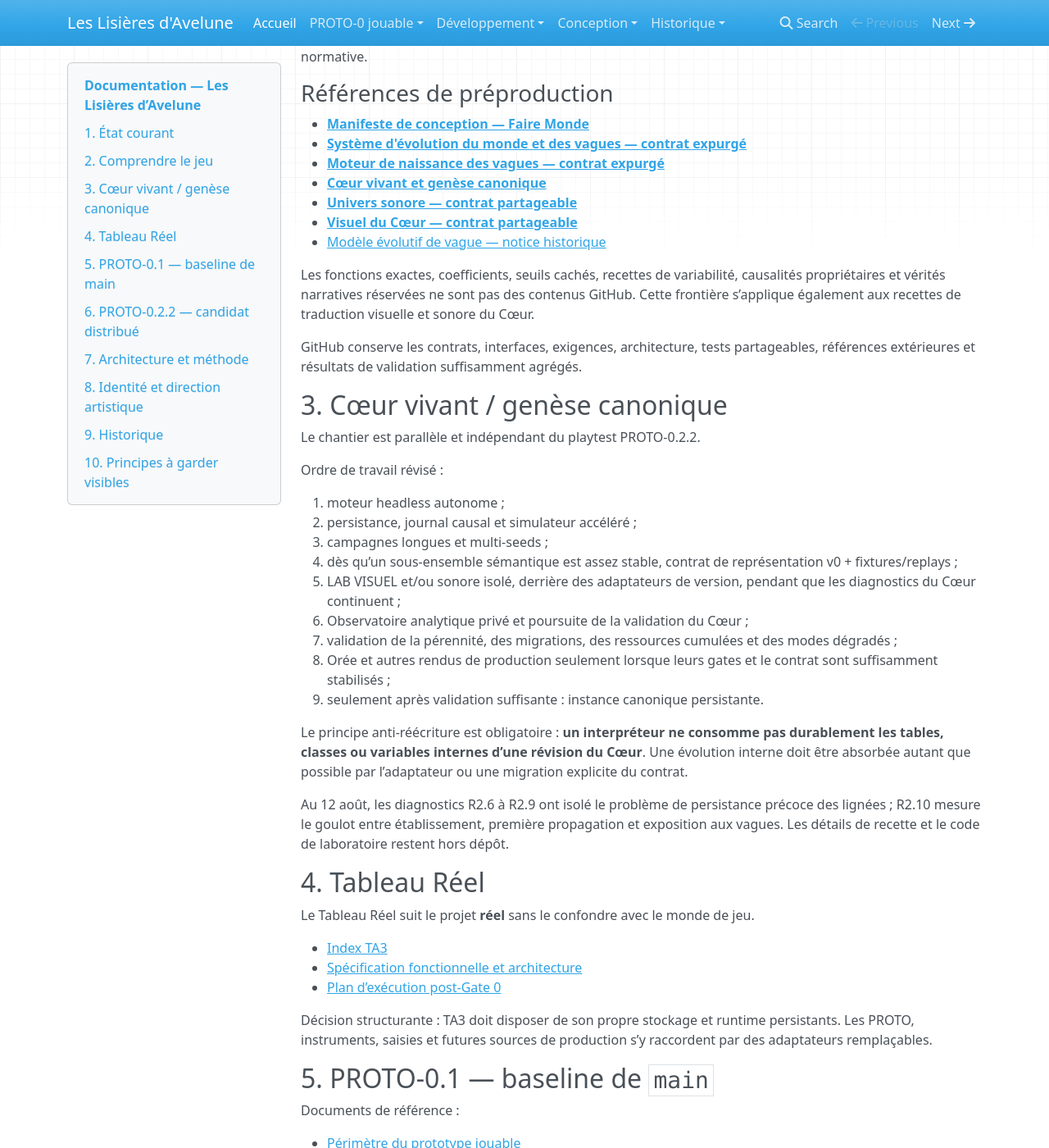
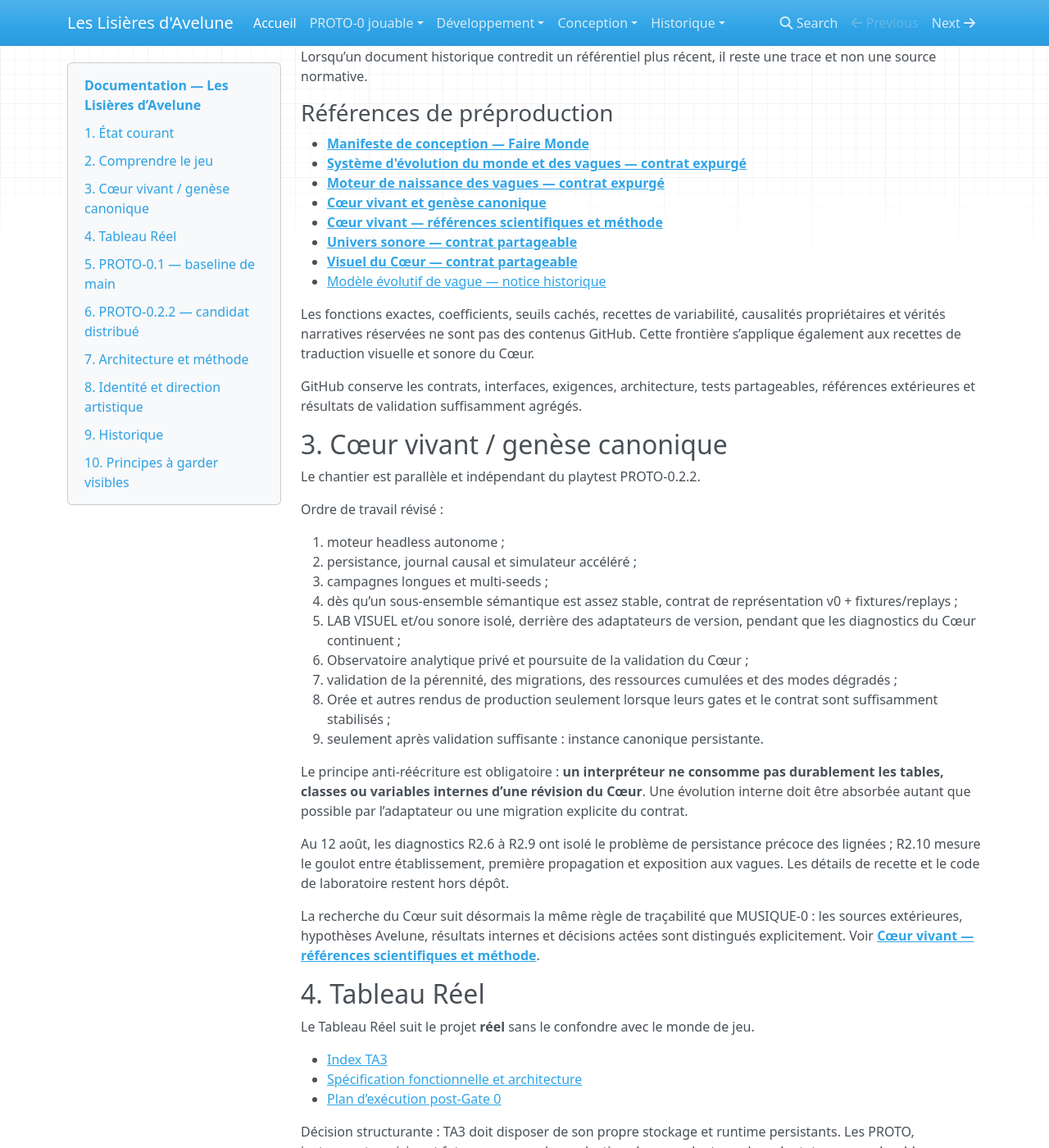
Before and after one commit to Abeliome-Officiel/les-lisieres-avelune, an MkDocs documentation site: the page built from docs/index.md, in a window 1280 px wide and 1400 px high, scrolled down 1042 px. Shown: the whole window at 82% size. Built offline with MkDocs 1.6.1, drawn with Linux system fonts in a browser that asks for light colours; nearby versions of some CDN libraries; some of the changed text lies outside the part shown.

Commit message:
docs: indexer le registre scientifique du Cœur

```diff
--- a/docs/index.md
+++ b/docs/index.md
@@ -27,6 +27,7 @@ Le nettoyage de l’ancien historique GitHub est **clos**. La synchronisation no
 - [Vagues, météo et Échos](04_evenements_et_donnees_reelles.md)
 - [Social et communication](05_social_et_communication.md)
 - [Accessibilité, éthique et inclusivité](06_accessibilite_ethique.md)
+- [Sources et inspirations](09_sources.md)
 - [Background](10_background_avelune.md)
 - [Trame RPG](14_trame_rpg.md)
 - [Passage et Lisière](15_lisiere_et_passage.md)
@@ -41,6 +42,7 @@ Lorsqu’un document historique contredit un référentiel plus récent, il rest
 - **[Système d'évolution du monde et des vagues — contrat expurgé](19_systeme_evolution_vague_v0.2.md)**
 - **[Moteur de naissance des vagues — contrat expurgé](20_moteur_naissance_vagues_v0.1.md)**
 - **[Cœur vivant et genèse canonique](21_coeur_vivant_genese_canonique.md)**
+- **[Cœur vivant — références scientifiques et méthode](25_coeur_vivant_references_methode.md)**
 - **[Univers sonore — contrat partageable](23_univers_sonore_contrat_public.md)**
 - **[Visuel du Cœur — contrat partageable](24_visuel_coeur_contrat_public.md)**
 - [Modèle évolutif de vague — notice historique](18_modele_vague_evolutive.md)
@@ -68,6 +70,8 @@ Ordre de travail révisé :
 Le principe anti-réécriture est obligatoire : **un interpréteur ne consomme pas durablement les tables, classes ou variables internes d’une révision du Cœur**. Une évolution interne doit être absorbée autant que possible par l’adaptateur ou une migration explicite du contrat.
 
 Au 12 août, les diagnostics R2.6 à R2.9 ont isolé le problème de persistance précoce des lignées ; R2.10 mesure le goulot entre établissement, première propagation et exposition aux vagues. Les détails de recette et le code de laboratoire restent hors dépôt.
+
+La recherche du Cœur suit désormais la même règle de traçabilité que MUSIQUE-0 : les sources extérieures, hypothèses Avelune, résultats internes et décisions actées sont distingués explicitement. Voir **[Cœur vivant — références scientifiques et méthode](25_coeur_vivant_references_methode.md)**.
 
 ## 4. Tableau Réel
 
@@ -159,4 +163,5 @@ Ces fichiers restent utiles pour la traçabilité mais ne reprennent pas autorit
 - budget visuel/sonore évalué avec le jeu et le Cœur, jamais isolément ;
 - dégradation gracieuse des fonctions non canoniques avant altération des lois ;
 - matériel dimensionné et renouvelé à partir de mesures et de criticité ;
-- séparation entre documentation partageable et informations propriétaires.
+- séparation entre documentation partageable et informations propriétaires ;
+- **références extérieures, hypothèses Avelune, résultats testés et décisions actées restent traçables et distincts**.
```
